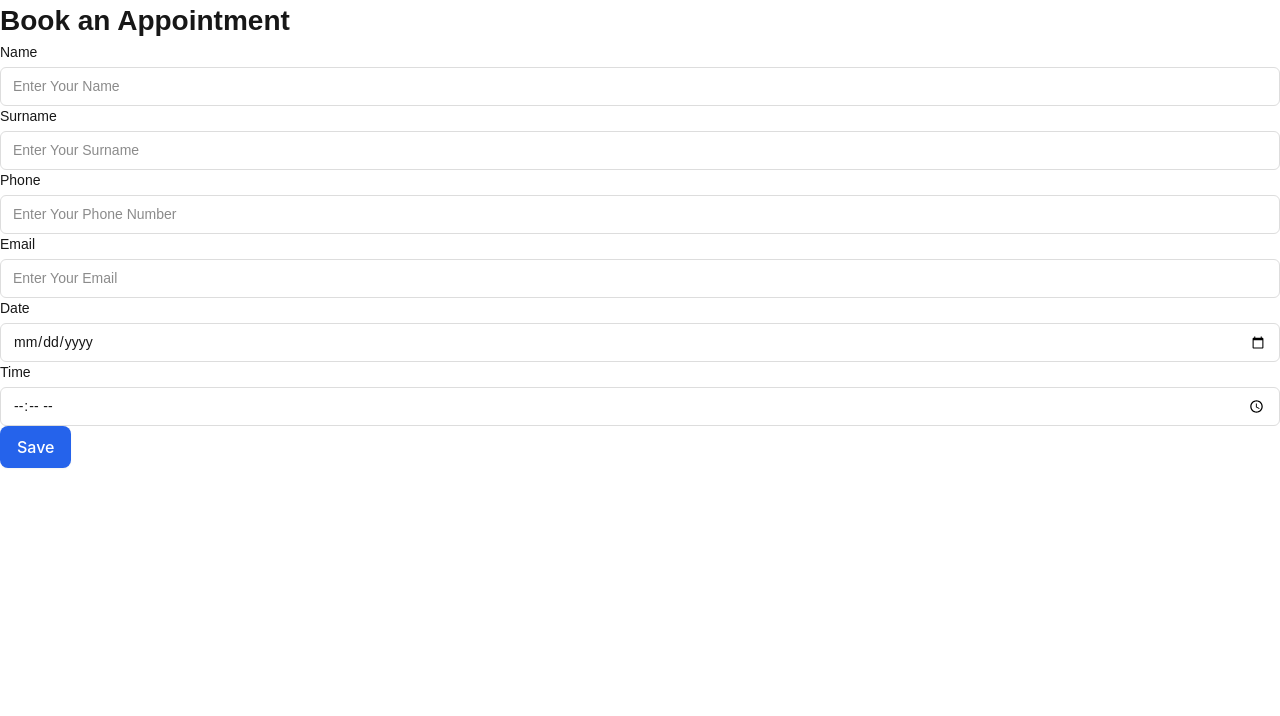
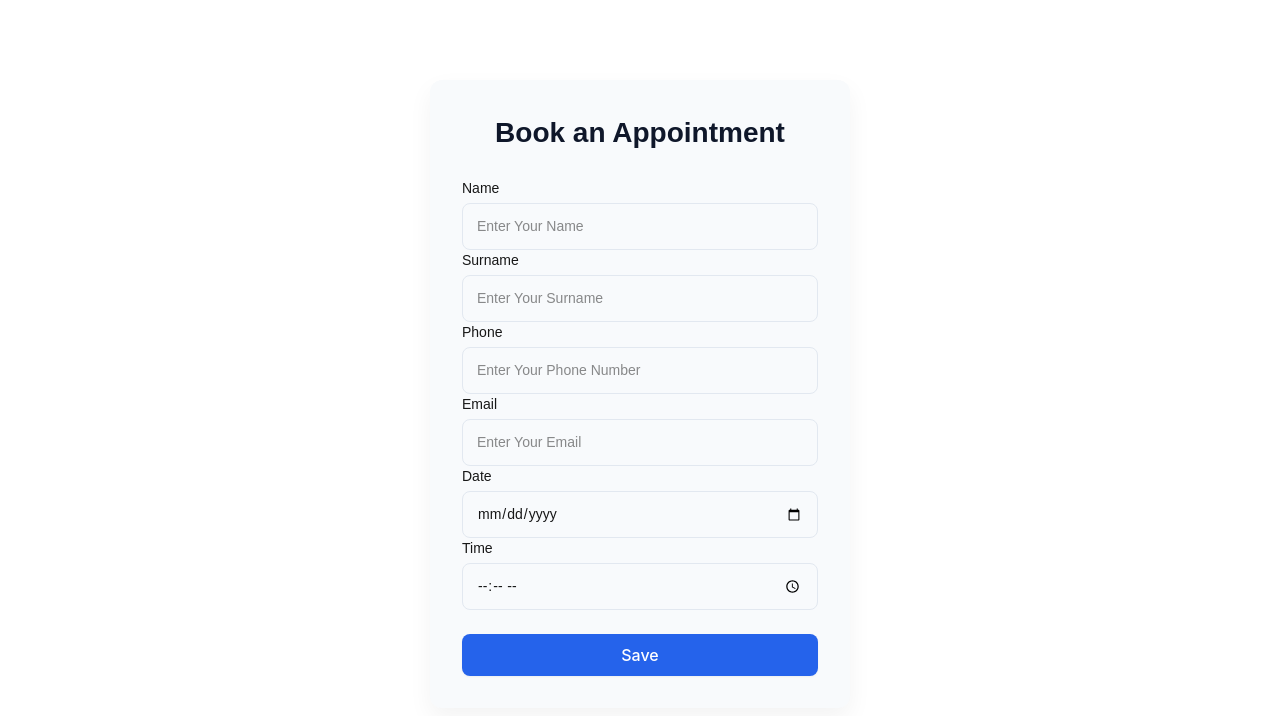
Before and after one commit to firatruzgar/appointly, a Next.js app: page /appointments/new in a window 1280 px wide. Shown: the top 716 px of the page. Built offline with nearby package versions, Linux system fonts and the light colour scheme.

Commit message:
add styled appointment form layout with card container and improved

```diff
--- a/src/app/styles/components.css
+++ b/src/app/styles/components.css
@@ -103,16 +103,18 @@ button:disabled {
 
 /* Base input */
 .input {
-  padding: 8px 12px;
-  border: 1px solid #ddd;
-  border-radius: 6px;
+  padding: 12px 14px;
+
+  border-radius: var(--radius-md);
+  border: 1px solid var(--color-border);
+
   font-size: 14px;
-  outline: none;
+
   transition: border-color 0.2s ease;
 }
 
 .input:focus {
-  border-color: #2563eb;
+  border-color: var(--color-primary);
 }
 
 /* Sizes */
@@ -135,3 +137,32 @@ button:disabled {
   color: #dc2626;
   font-size: 12px;
 }
+
+.form-container {
+  max-width: 420px;
+  margin: 80px auto;
+  padding: 32px;
+
+  background: var(--color-surface);
+  border-radius: var(--radius-lg);
+
+  box-shadow: 0 10px 25px rgba(0, 0, 0, 0.05);
+
+  display: flex;
+  flex-direction: column;
+  gap: 24px;
+}
+
+.form-title {
+  font-size: 28px;
+  font-weight: 600;
+  text-align: center;
+
+  color: var(--color-text);
+}
+
+.form-fields {
+  display: flex;
+  flex-direction: column;
+  gap: 16px;
+}
--- a/src/components/appointment/AppointmentForm.tsx
+++ b/src/components/appointment/AppointmentForm.tsx
@@ -39,9 +39,10 @@ const AppointmentForm = () => {
   };
 
   return (
-    <form onSubmit={handleSubmit}>
-      <h1>Book an Appointment</h1>
+    <form className="form-container" onSubmit={handleSubmit}>
+      <h1 className="form-title">Book an Appointment</h1>
 
+      <div className="form fields">
         <Input
           name="name"
           label="Name"
@@ -98,6 +99,7 @@ const AppointmentForm = () => {
           onChange={handleChange}
           required
         />
+      </div>
 
       <Button type="submit">Save</Button>
     </form>
```
Lines whose indentation alone changed are shown as unchanged.
